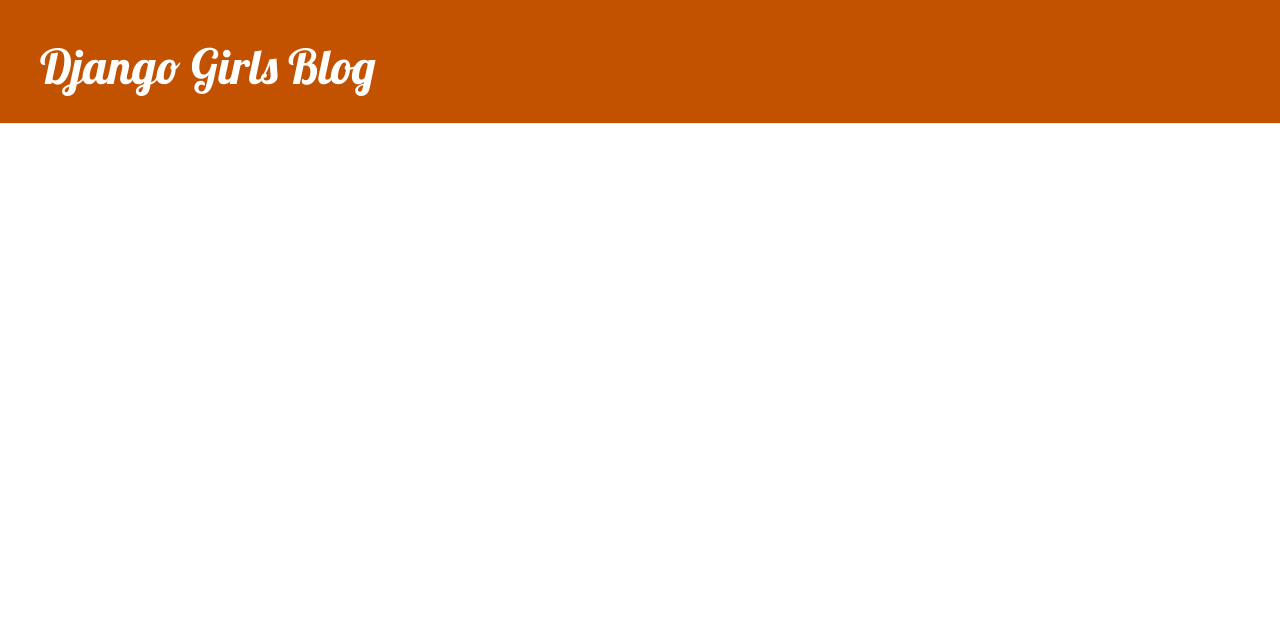
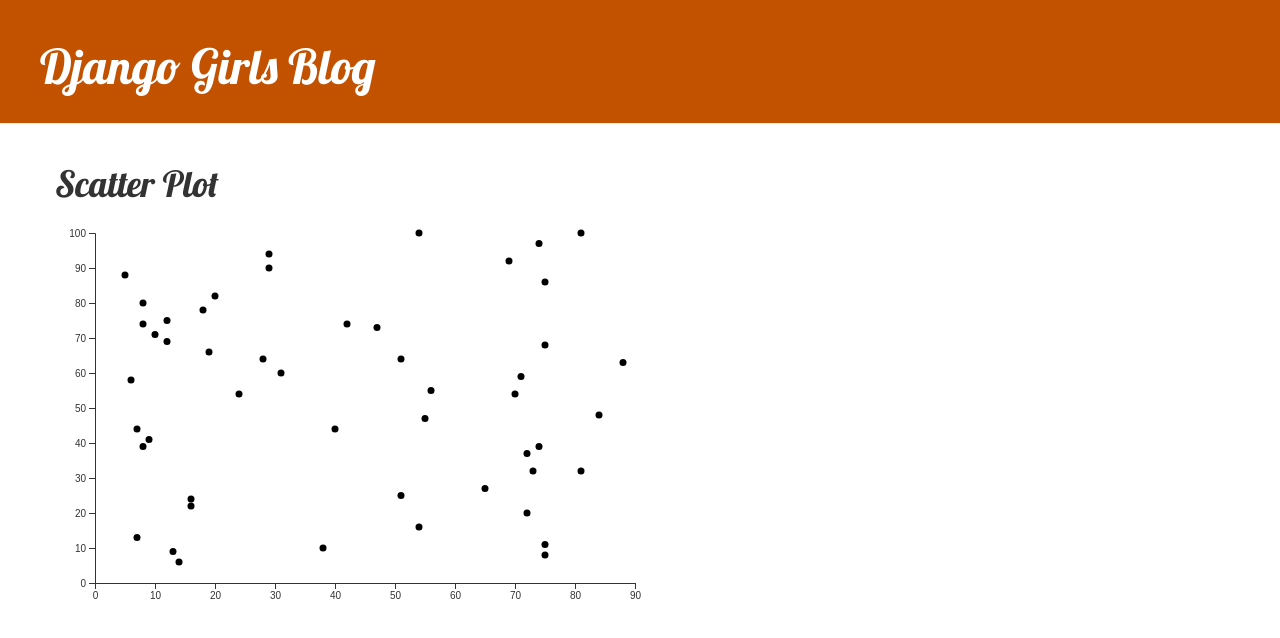
Before and after one commit to QIRoss/my-first-blog, a Django app: page /charts/ in a window 1280 px wide. Shown: the top 638 px of the page. Run offline with Django 3.2, Linux system fonts and the light colour scheme; some libraries are stand-ins or nearby versions.

Commit message:
random charts added to practice d3

```diff
--- a/mysite/blog/static/js/charts.js
+++ b/mysite/blog/static/js/charts.js
@@ -0,0 +1,42 @@
+var xDataString = document.getElementById('x-data').value;
+var yDataString = document.getElementById('y-data').value;
+
+var xData = JSON.parse(xDataString);
+var yData = JSON.parse(yDataString);
+var data = [];
+
+for(let i = 0; i < xData.length; i++) {
+    data.push({x: xData[i], y: yData[i]});
+}
+
+var margin = { top: 20, right: 20, bottom: 30, left: 40 },
+width = 600 - margin.left - margin.right,
+height = 400 - margin.top - margin.bottom;
+
+var svg = d3.select("#scatterPlot")
+.append("svg")
+.attr("width", width + margin.left + margin.right)
+.attr("height", height + margin.top + margin.bottom)
+.append("g")
+.attr("transform", "translate(" + margin.left + "," + margin.top + ")");
+
+var x = d3.scaleLinear().range([0, width]);
+var y = d3.scaleLinear().range([height, 0]);
+
+x.domain(d3.extent(data, function (d) { return parseFloat(d.x); })).nice();
+y.domain(d3.extent(data, function (d) { return parseFloat(d.y); })).nice();
+
+svg.selectAll(".dot")
+    .data(data)
+    .enter().append("circle")
+    .attr("class", "dot")
+    .attr("r", 3.5)
+    .attr("cx", function (d) { return x(parseFloat(d.x)); })
+    .attr("cy", function (d) { return y(parseFloat(d.y)); });
+
+svg.append("g")
+    .attr("transform", "translate(0," + height + ")")
+    .call(d3.axisBottom(x));
+
+svg.append("g")
+    .call(d3.axisLeft(y));
--- a/mysite/blog/templates/blog/charts.html
+++ b/mysite/blog/templates/blog/charts.html
@@ -2,55 +2,15 @@
 {% load static %}
 
 {% block content %}
-<script src="https://d3js.org/d3.v6.js"></script>
+  <h1>Scatter Plot</h1>
 
-<div id="my_dataviz"></div>
+  <div id="scatterPlot"></div>
 
-  {% block additional_js %}
-  <script>
+  <input type="hidden" id="x-data" value="{{ context.series_x }}">
+  <input type="hidden" id="y-data" value="{{ context.series_y }}">
+{% endblock %}
 
-    // set the dimensions and margins of the graph
-    const margin = {top: 10, right: 30, bottom: 30, left: 60},
-            width = 460 - margin.left - margin.right,
-            height = 400 - margin.top - margin.bottom;
-
-    // append the svg object to the body of the page
-    const svg = d3.select("#my_dataviz")
-        .append("svg")
-        .attr("width", width + margin.left + margin.right)
-        .attr("height", height + margin.top + margin.bottom)
-        .append("g")
-        .attr("transform", `translate(${margin.left}, ${margin.top})`);
-
-    //Read the data
-    d3.csv("https://raw.githubusercontent.com/holtzy/data_to_viz/master/Example_dataset/2_TwoNum.csv").then( function(data) {
-
-        // Add X axis
-        const x = d3.scaleLinear()
-        .domain([0, 4000])
-        .range([ 0, width ]);
-        svg.append("g")
-        .attr("transform", `translate(0, ${height})`)
-        .call(d3.axisBottom(x));
-
-        // Add Y axis
-        const y = d3.scaleLinear()
-        .domain([0, 500000])
-        .range([ height, 0]);
-        svg.append("g")
-        .call(d3.axisLeft(y));
-
-        // Add dots
-        svg.append('g')
-        .selectAll("dot")
-        .data(data)
-        .join("circle")
-            .attr("cx", function (d) { return x(d.GrLivArea); } )
-            .attr("cy", function (d) { return y(d.SalePrice); } )
-            .attr("r", 1.5)
-            .style("fill", "#69b3a2")
-
-    })
-    </script>
-  {% endblock %}
+{% block additional_js %}
+<script src="https://d3js.org/d3.v7.js"></script>
+<script src="{% static 'js/charts.js' %}"></script>
 {% endblock %}
--- a/mysite/blog/views.py
+++ b/mysite/blog/views.py
@@ -5,6 +5,7 @@
 from .forms import PostForm
 from django.shortcuts import redirect
 import random
+import pandas as pd
 
 def post_list(request):
     posts = Post.objects.filter(published_date__lte=timezone.now()).order_by('published_date')
@@ -45,10 +46,9 @@
     series_x = [random.randint(1, 100) for _ in range(50)]
     series_y = [random.randint(1, 100) for _ in range(50)]
 
-    data_points = list(zip(series_x, series_y))
-
     context = {
-        'data_points': data_points,
+        'series_x': series_x,
+        'series_y': series_y,
     }
-
-    return render(request, 'blog/charts.html', context)
+    print(context)
+    return render(request, 'blog/charts.html', {'context': context})
```
